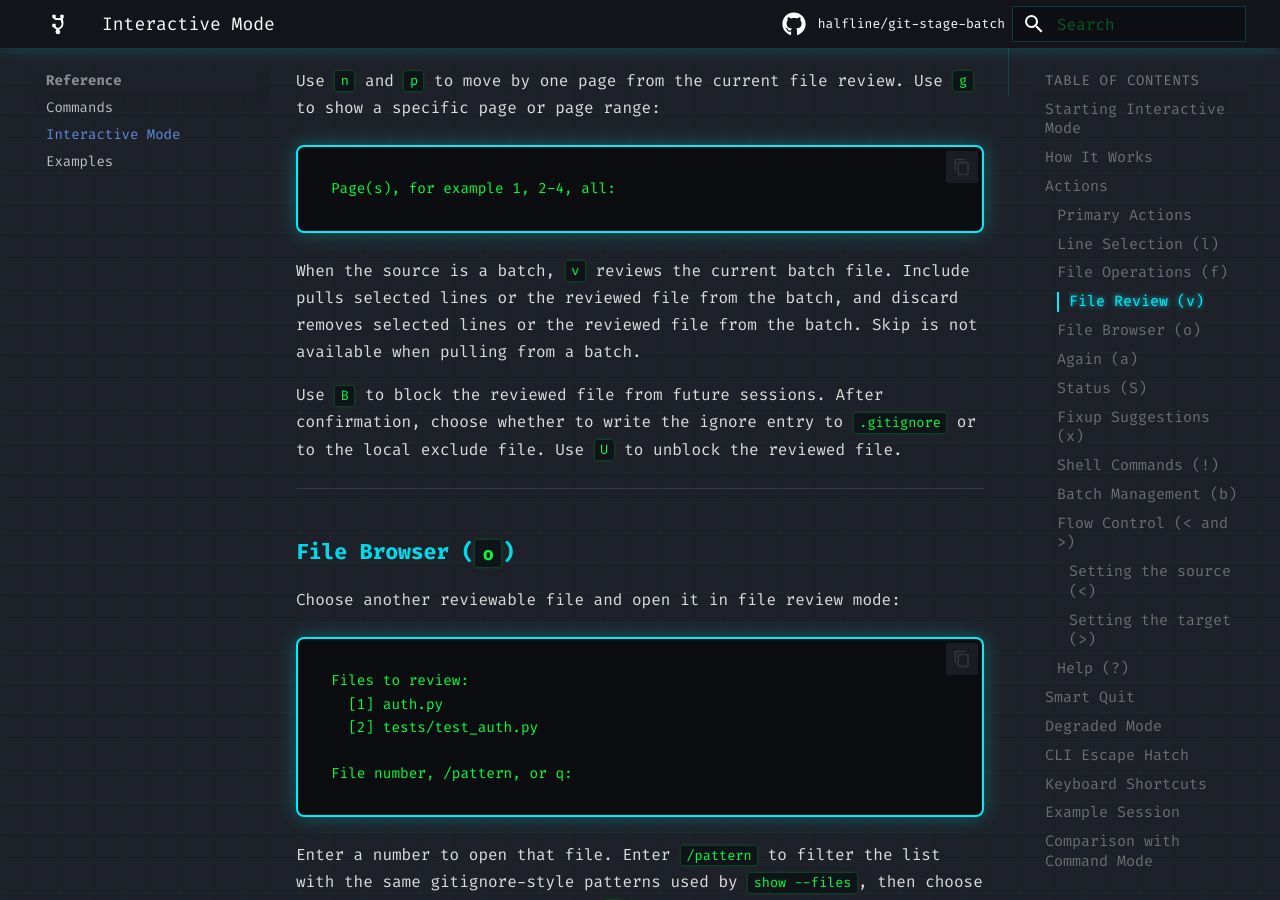
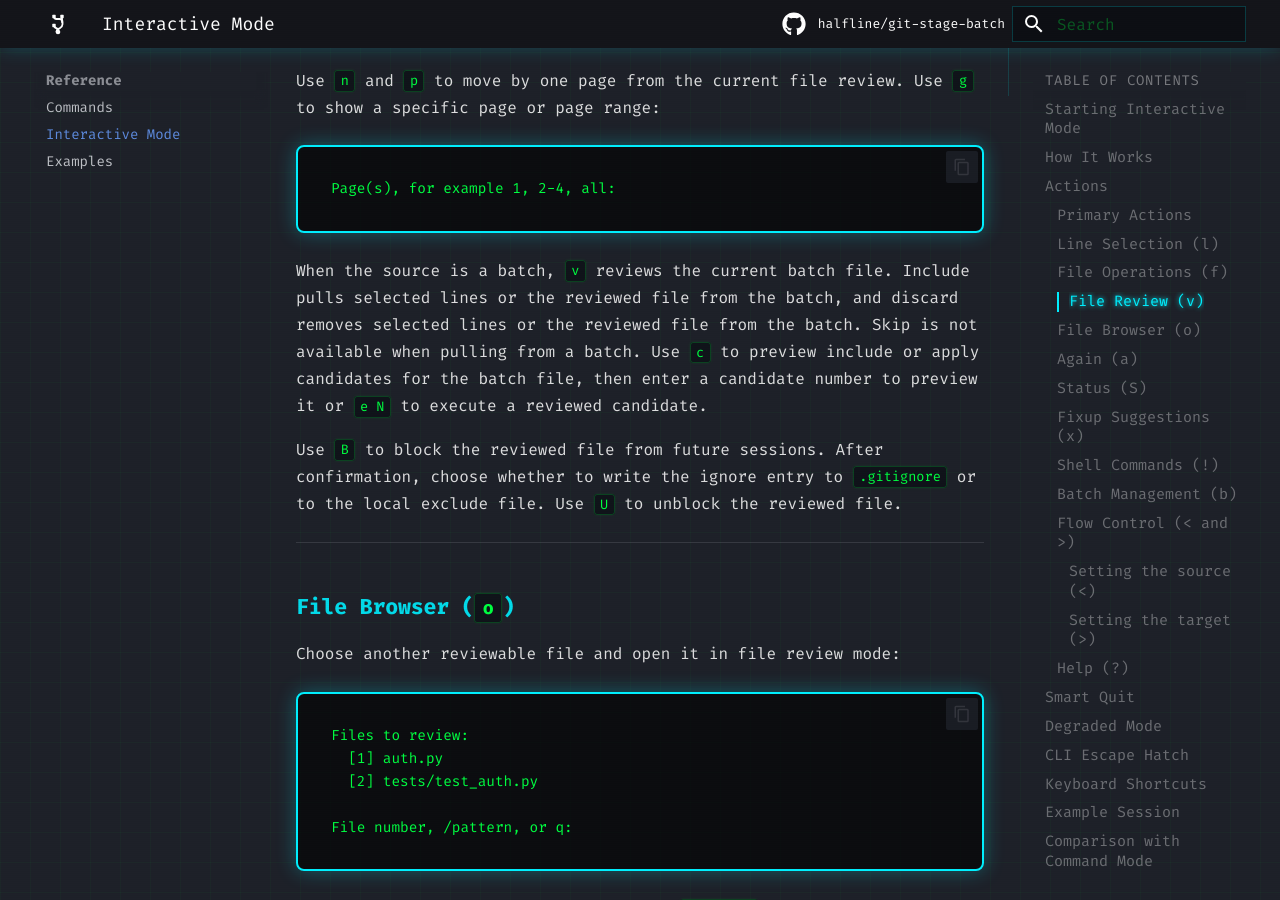
Before and after one commit to halfline/git-stage-batch, an MkDocs documentation site: the page built from docs/interactive.md, in a window 1280 px wide and 900 px high, scrolled down 3945 px. Built offline with MkDocs 1.6.1 and Material for MkDocs 9.7.7, drawn with Linux system fonts in a browser that asks for light colours; comment, search, counter and statistics services are not loaded.

Commit message:
docs: Document batch candidate browser
The interactive guide documents batch-source file review, marked file
actions, page navigation, replacement, status, fixup, and batch sift.

Batch-source reviews can now guide users through ambiguous include and
apply candidates. The guide needs to describe the candidate key and the
preview versus execute prompts.

This commit completes the candidate-browser slice by documenting the c
action, numbered previews, and e N execution flow for reviewed batch
candidates.

The batch review documentation now covers the native candidate workflow
added to the TUI.

```diff
--- a/docs/interactive.md
+++ b/docs/interactive.md
@@ -135,7 +135,9 @@ Page(s), for example 1, 2-4, all:
 When the source is a batch, `v` reviews the current batch file. Include pulls
 selected lines or the reviewed file from the batch, and discard removes
 selected lines or the reviewed file from the batch. Skip is not available when
-pulling from a batch.
+pulling from a batch. Use `c` to preview include or apply candidates for the
+batch file, then enter a candidate number to preview it or `e N` to execute a
+reviewed candidate.
 
 Use `B` to block the reviewed file from future sessions. After confirmation,
 choose whether to write the ignore entry to `.gitignore` or to the local
```
